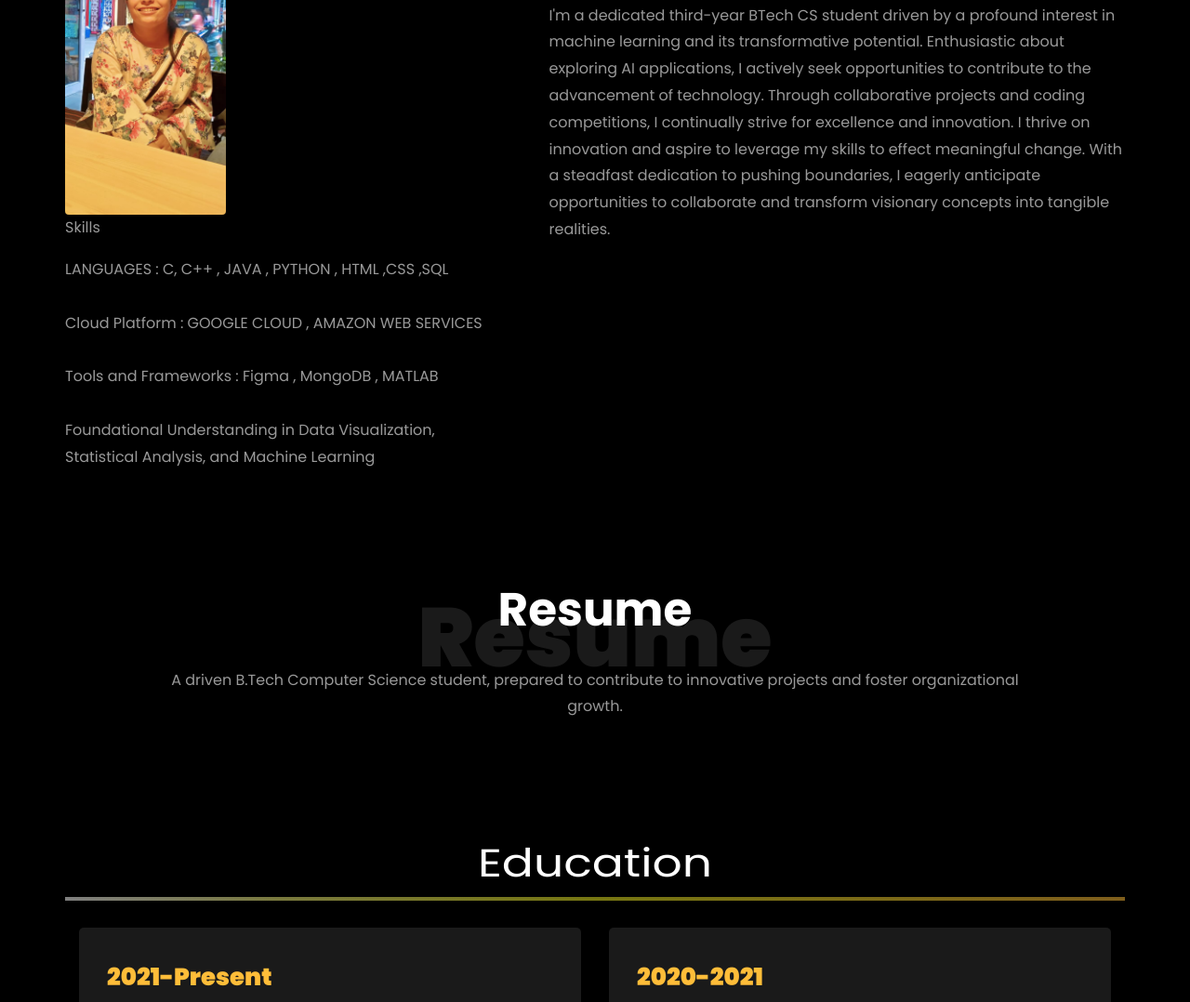
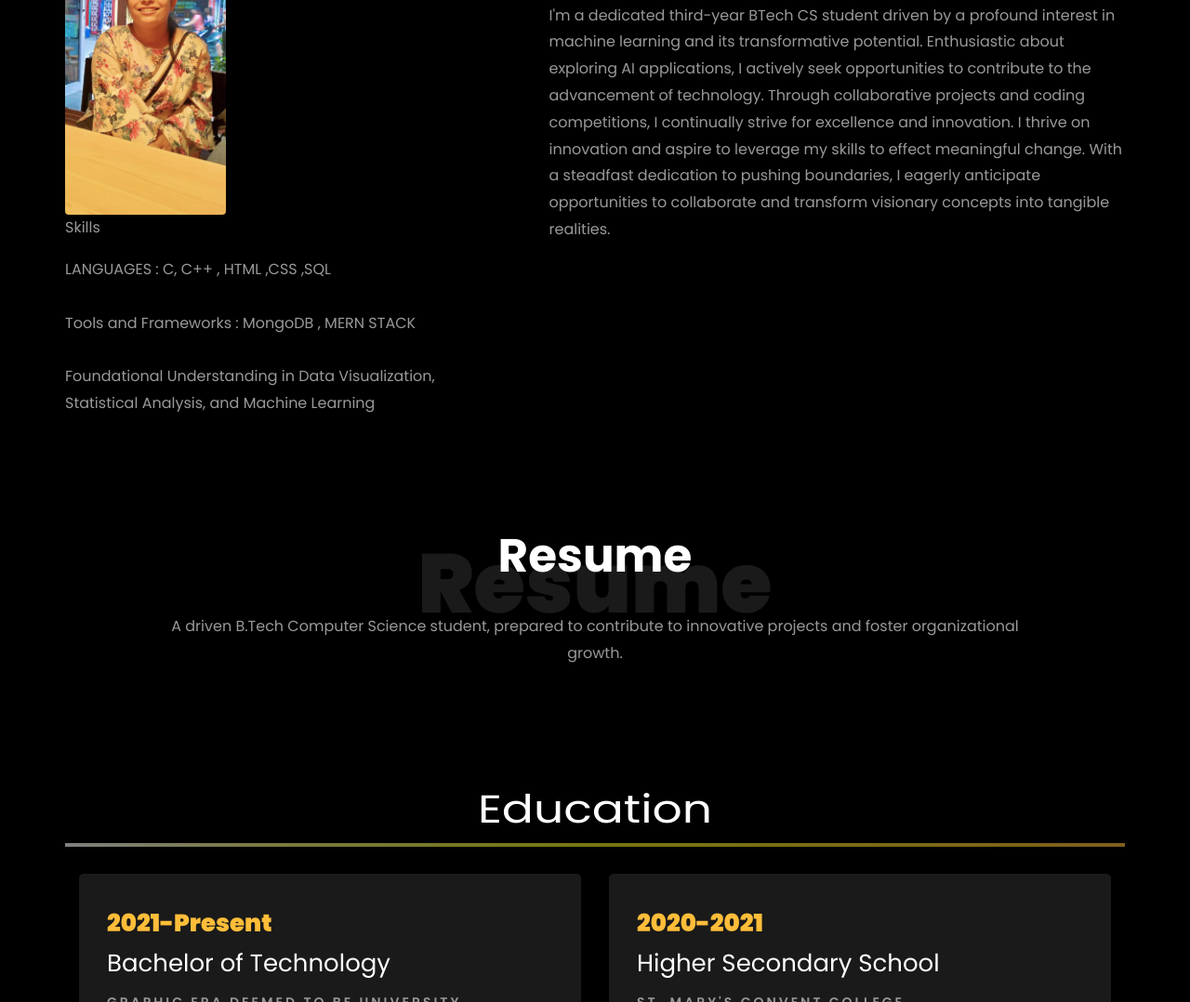
Before and after one commit to Divya-910/divyaJoshi.github.io, a plain HTML site: page index.html in a window 1280 px wide. Shown: the part 1016-2094 px from the top of the page at 93% size. Drawn offline with Linux system fonts and the light colour scheme; files whose address does not match are found by name.

Commit message:
Update index.html

```diff
--- a/index.html
+++ b/index.html
@@ -182,13 +182,10 @@
 
 								<div class="skill-mf">
 									<p class="title-s">Skills</p>
-									<span>LANGUAGES : C, C++ , JAVA , PYTHON , HTML ,CSS ,SQL</span>
+									<span>LANGUAGES : C, C++ , HTML ,CSS ,SQL</span>
 									<br>
 									<BR>
-									<span>Cloud Platform : GOOGLE CLOUD , AMAZON WEB SERVICES</span>
-									<br>
-									<BR>
-								   <span>Tools and Frameworks : Figma , MongoDB , MATLAB </span>
+								   <span>Tools and Frameworks :  MongoDB , MERN STACK</span>
 								   <br>
 								   <br>
 									<span>Foundational Understanding in Data Visualization, Statistical Analysis, and Machine Learning</span>
```
